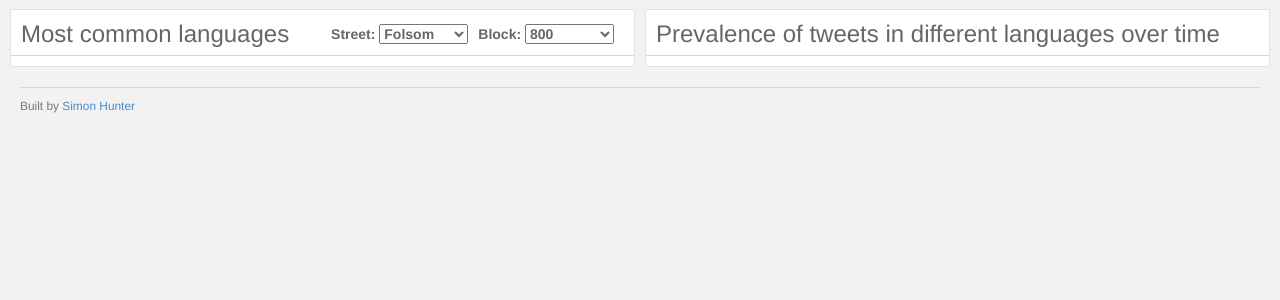
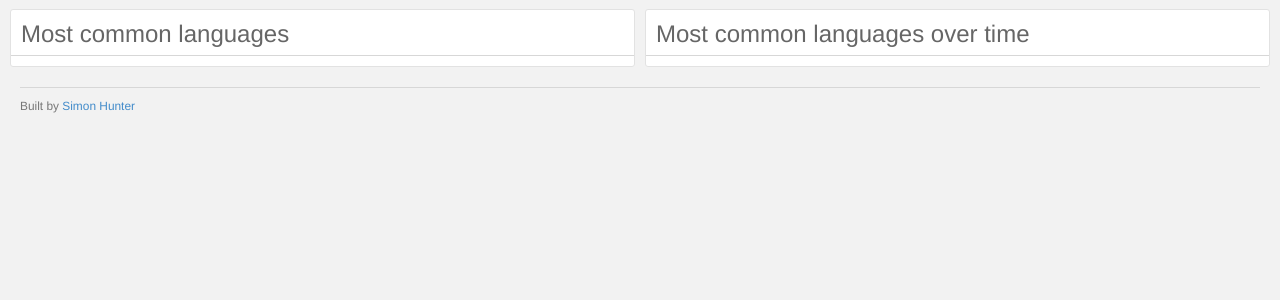
Before and after one commit to Monsk/tweet_capture_app, a Flask app: template app/templates/lang.html in a window 1280 px wide. Shown: the part 51-351 px from the top of the page. Run offline with Flask 2, Linux system fonts and the light colour scheme; the template is opened without the code that fills it, so the values that code supplies are empty; parts of the project's set-up code (start-up, migrations or seed data) failed here and were passed over; some libraries are stand-ins or nearby versions.

Commit message:
improved styling of the time-plot

```diff
--- a/app/templates/index.html
+++ b/app/templates/index.html
@@ -32,7 +32,7 @@
             <div class="chart-wrapper">
               <div class="chart-title">
                 Most common languages
-                <small class="chart-options pull-right">
+                <!-- <small class="chart-options pull-right">
                   <label class="pull-left" style="margin-right: 10px;">
                     Street:
                     <select>
@@ -52,7 +52,7 @@
                       <option>500</option>
                     </select>
                   </label>
-                </small>
+                </small> -->
               </div>
               <div class="chart-stage">
                 <div id="discreteBarChart">
@@ -95,7 +95,7 @@
       <div class="col-sm-6">
         <div class="chart-wrapper">
           <div class="chart-title">
-            Prevalence of tweets in different languages over time
+            Most common languages over time
           </div>
           <div class="chart-stage">
             <div id="timeLangChart"></div>
@@ -154,7 +154,19 @@ var timeLangData = {{ timeLangData | safe }}
 var timeLangChart = new dimple.chart(svg, timeLangData);
 var x = timeLangChart.addTimeAxis("x", "occurred_at_week", "%d %b %Y", "%d %b %Y");
 var y = timeLangChart.addMeasureAxis("y", "percentage");
-var mySeries = timeLangChart.addSeries("lang", dimple.plot.line);
+var mySeries = timeLangChart.addSeries("language", dimple.plot.line);
+mySeries.lineMarkers = true;
+
+timeLangChart.defaultColors = [
+    new dimple.color("#3498db", "#3498db", 1), // blue
+    new dimple.color("#e74c3c", "#c0392b", 1), // red
+    new dimple.color("#2ecc71", "#2ecc71", 1), // green
+    new dimple.color("#9b59b6", "#9b59b6", 1), // purple
+    new dimple.color("#e67e22", "#e67e22", 1), // orange
+    new dimple.color("#f1c40f", "#f1c40f", 1), // yellow
+    new dimple.color("#1abc9c", "#1abc9c", 1), // turquoise
+    new dimple.color("#95a5a6", "#95a5a6", 1)  // gray
+];
 
 timeLangChart.draw();
 
--- a/app/views.py
+++ b/app/views.py
@@ -7,8 +7,8 @@ from datetime import datetime, timedelta
 from app import app, db
 from .models import Tweet
 
-# tweets = pd.read_csv('tweets.csv')
-tweets = pd.read_sql('tweet', db.engine)
+tweets = pd.read_csv('tweets.csv')
+# tweets = pd.read_sql('tweet', db.engine)
 
 languages = {'ar': 'Arabic', 'bg': 'Bulgarian', 'ca': 'Catalan', 'cs': 'Czech', 'cy': 'Welsh', 'da': 'Danish', 'de': 'German', 'el': 'Greek', 'en': 'English', 'es': 'Spanish', 'et': 'Estonian',
          'fa': 'Persian', 'fi': 'Finnish', 'fr': 'French', 'hi': 'Hindi', 'hr': 'Croatian', 'ht': 'Haitian', 'hu': 'Hungarian', 'hy': 'Armenian', 'id': 'Indonesian', 'in': 'Indonesian', 'is': 'Icelandic', 'it': 'Italian', 'iw': 'Hebrew',
@@ -39,7 +39,6 @@ def getLangFraction(tweets):
     langFraction['language'] = [languages[x] for x in langFraction.index]
     langFraction = langFraction.rename(columns={'lang': 'percentage'})
     langFraction = langFraction[~langFraction.index.isin(['en','und'])].head(10)
-    print(langFraction)
 
     return langFraction
 
@@ -54,6 +53,7 @@ def getTimeLangFraction(tweets, commonLanguages):
     groupTweets = tweets.groupby([tweets['occurred_at_week'], 'lang']).lang.count()
     groupTweets.rename('count', inplace=True)
     groupTweets = groupTweets.reset_index()
+    groupTweets['language'] = [languages[x] for x in groupTweets.lang]
 
     ggTweets = groupTweets.groupby('occurred_at_week')['count'].sum()
 
```
Also changed, not shown: 2 other files.
